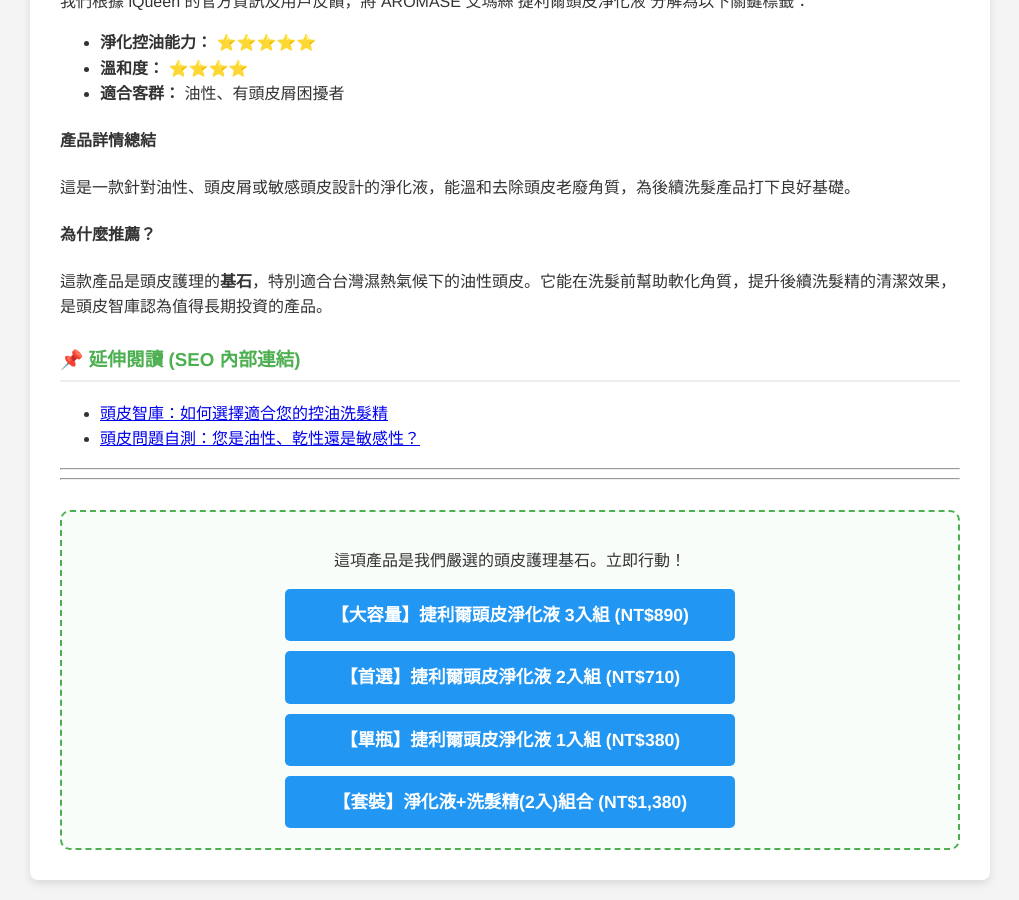
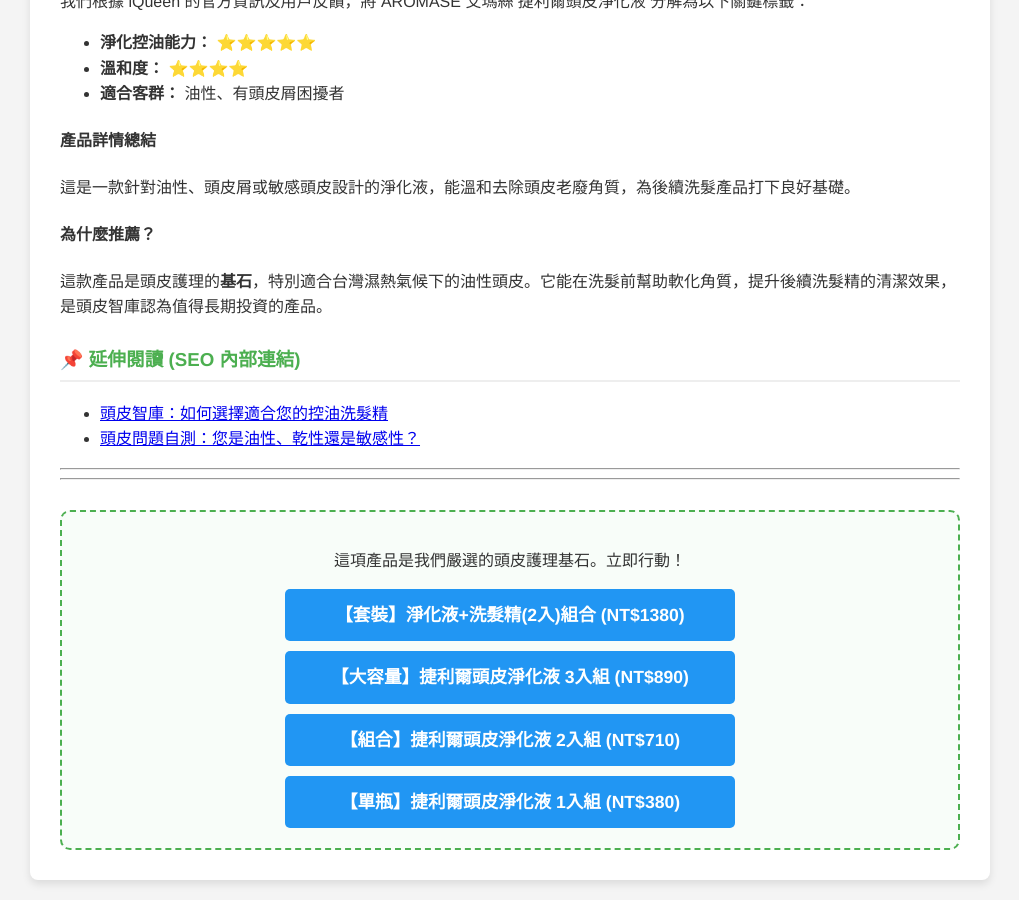
Before and after one commit to lifeexpertise929/lifeexpertise929.github.io, a Jekyll site: the page built from products/aromase-001.md, in a window 1280 px wide and 900 px high, scrolled down 871 px. Shown: the whole window, without its empty margins (130-1149 px from the left). Built offline with Jekyll 4.4.1, drawn with Linux system fonts in a browser that asks for light colours.

Commit message:
fix: 修正 aromase-001 多連結的 URL 與文字配對錯誤

```diff
--- a/products/aromase-001.md
+++ b/products/aromase-001.md
@@ -5,7 +5,7 @@
 tags: ["控油淨化", "去屑止癢", "頭皮調理", "頭皮護理", "頭皮智庫推薦"]
 price: 890
 summary: 這是一款針對油性、頭皮屑或敏感頭皮設計的淨化液，能溫和去除頭皮老廢角質，為後續洗髮產品打下良好基礎。
-affiliate_options: [{"text": "【大容量】捷利爾頭皮淨化液 3入組", "url": "https://vbtrax.com/track/clicks/4728/c627c2bc980925dafe8dec23d62e9e4524674ac163b2a0f90367b00d71425de38475e4b2?t=https%253A%252F%252Fwww.iqueen.com.tw%252FSalePage%252FIndex%252F10681285", "price": "NT$890"}, {"text": "【首選】捷利爾頭皮淨化液 2入組", "url": "https://vbshoptrax.com/track/clicks/4728/c627c2bc980925dafe8dec23d62e9e4524674ac163b2a0f90367b00d71425de38475e4b2?t=https%253A%252F%252Fwww.iqueen.com.tw%252FSalePage%252FIndex%252F10680991", "price": "NT$710"}, {"text": "【單瓶】捷利爾頭皮淨化液 1入組", "url": "https://affckr.site/track/clicks/4728/c627c2bc980925dafe8dec23d62e9e4524674ac163b2a0f90367b00d7145de38475e4b2?t=https%253A%252F%252Fwww.iqueen.com.tw%252FSalePage%252FIndex%252F10680968", "price": "NT$380"}, {"text": "【套裝】淨化液+洗髮精(2入)組合", "url": "https://twshop4coupon.com/track/clicks/4728/c627c2bc980925dafe8dec23d62e9e4524674ac163b2a0f90367b00d71425de38475e4b2?t=https%253A%252F%252Fwww.iqueen.com.tw%252FSalePage%252FIndex%252F6189211", "price": "NT$1,380"}]
+affiliate_options: [{"text": "【套裝】淨化液+洗髮精(2入)組合", "url": "https://vbtrax.com/track/clicks/4728/c627c2bc980925dafe8dec23d62e9e4524674ac163b2a0f90367b00d71425de38475e4b2?t=https%253A%252F%252Fwww.iqueen.com.tw%252FSalePage%252FIndex%252F10681285", "price": "NT$1380"}, {"text": "【大容量】捷利爾頭皮淨化液 3入組", "url": "https://vbshoptrax.com/track/clicks/4728/c627c2bc980925dafe8dec23d62e9e4524674ac163b2a0f90367b00d71425de38475e4b2?t=https%253A%252F%252Fwww.iqueen.com.tw%252FSalePage%252FIndex%252F10680991", "price": "NT$890"}, {"text": "【組合】捷利爾頭皮淨化液 2入組", "url": "https://affckr.site/track/clicks/4728/c627c2bc980925dafe8dec23d62e9e4524674ac163b2a0f90367b00d7145de38475e4b2?t=https%253A%252F%252Fwww.iqueen.com.tw%252FSalePage%252FIndex%252F10680968", "price": "NT$710"}, {"text": "【單瓶】捷利爾頭皮淨化液 1入組", "url": "https://twshop4coupon.com/track/clicks/4728/c627c2bc980925dafe8dec23d62e9e4524674ac163b2a0f90367b00d71425de38475e4b2?t=https%253A%252F%252Fwww.iqueen.com.tw%252FSalePage%252FIndex%252F6189211", "price": "NT$380"}]
 ---
 ---
 
```
Also changed, not shown: _data/products.json (+9 -9 lines).
